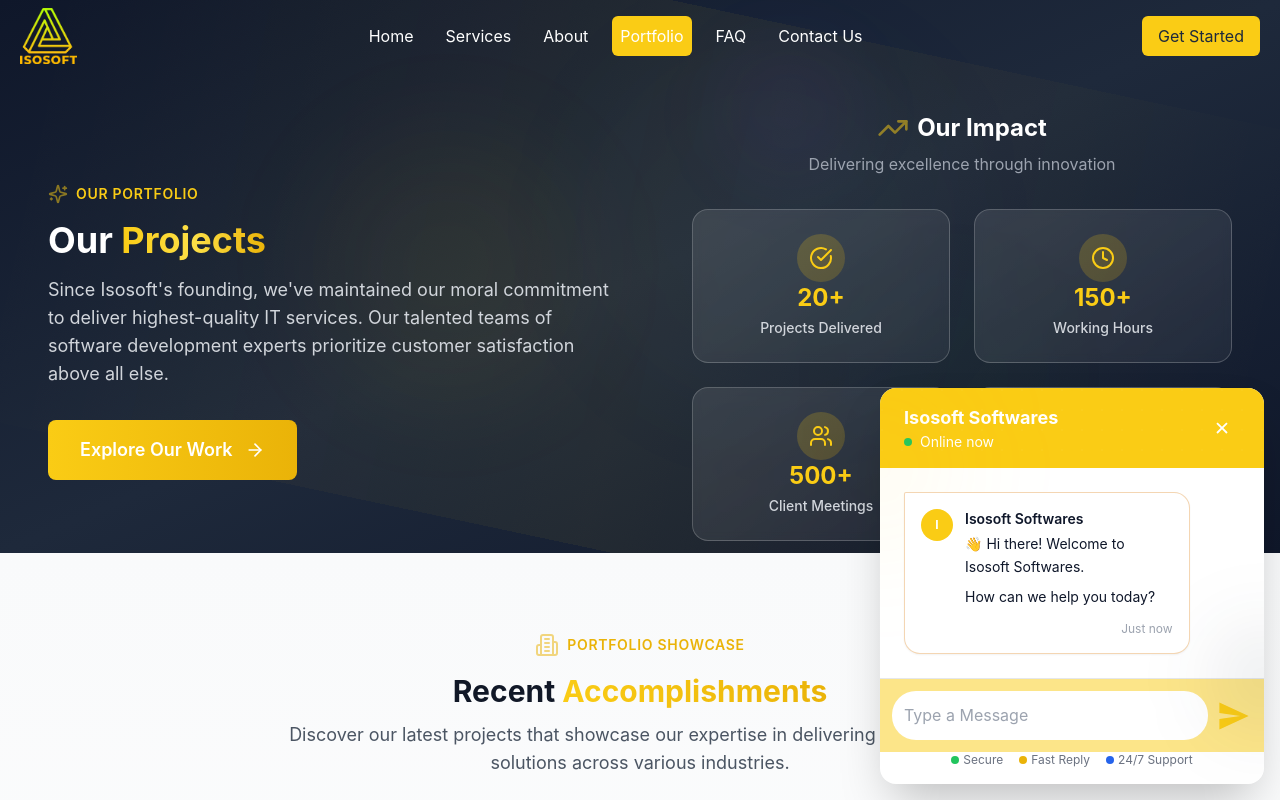
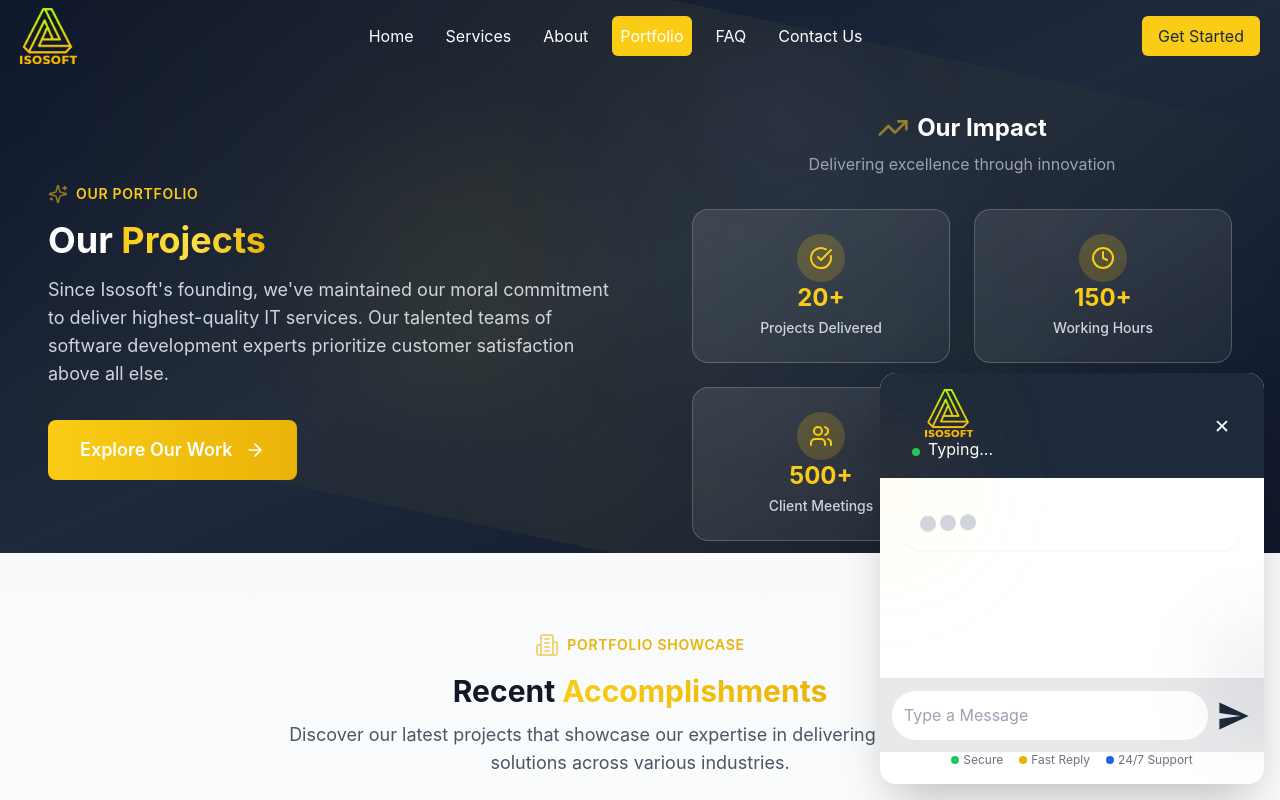
Before and after one commit to rarevisionCommerce/appuxs-client, a React (Vite) app: page /Projects in a window 1280 px wide. Both pictures are taken after a click on the button 1232 px from the left and 752 px from the top of the page. Shown: the top 800 px of the page. Built offline with nearby package versions, Linux system fonts and the light colour scheme.

Commit message:
advanced ChatWidget

```diff
--- a/src/Website/Components/ChatWithUs.jsx
+++ b/src/Website/Components/ChatWithUs.jsx
@@ -1,18 +1,28 @@
-import { useState } from "react";
+import { useState, useEffect } from "react";
 import { useLocation } from "react-router-dom";
 import { IoCloseSharp } from "react-icons/io5";
-import { IoLogoWhatsapp,IoMdSend } from "react-icons/io";
+import { IoLogoWhatsapp, IoMdSend } from "react-icons/io";
 import { FaWhatsapp } from "react-icons/fa";
 import whatsappNumber from "../../utils/whatsappNumber";
-//import "animate.css";
-
+import Logo from "../../assets/Logo.png"
 
 function ChatWithUs() {
   const [isChatOpen, setIsChatOpen] = useState(false);
+  const [showNotification, setShowNotification] = useState(false);
+  const [showTyping, setShowTyping] = useState(false);
+  const [showWelcomeMessage, setShowWelcomeMessage] = useState(false);
+  const [messageText, setMessageText] = useState("");
   const location = useLocation();
   const { pathname } = location;
 
+  // Show notification badge after 3 seconds of page load
+  useEffect(() => {
+    const timer = setTimeout(() => {
+      setShowNotification(true);
+    }, 3000);
 
+    return () => clearTimeout(timer);
+  }, []);
 
   // function to generate
   function generateRandomString(length) {
@@ -29,7 +39,42 @@
   const [clientIdFromStorage, setclientIdFromStorage] = useState("");
 
   const toggleChat = () => {
-    setIsChatOpen(!isChatOpen);
+    if (!isChatOpen) {
+      // When opening chat, hide notification and start typing simulation
+      setShowNotification(false);
+      setIsChatOpen(true);
+
+      // Start typing simulation after a brief delay
+      setTimeout(() => {
+        setShowTyping(true);
+      }, 500);
+
+      // Show welcome message after typing simulation
+      setTimeout(() => {
+        setShowTyping(false);
+        setShowWelcomeMessage(true);
+      }, 4000);
+    } else {
+      setIsChatOpen(false);
+      // Reset states when closing
+      setShowWelcomeMessage(false);
+      setShowTyping(false);
+    }
+  };
+
+  const handleSendMessage = () => {
+    if (messageText.trim()) {
+      // Create WhatsApp URL with the message
+      const whatsappUrl = `https://wa.me/${whatsappNumber()}?text=${encodeURIComponent(messageText)}`;
+      window.open(whatsappUrl, '_blank');
+      setMessageText(""); // Clear the input after sending
+    }
+  };
+
+  const handleKeyPress = (e) => {
+    if (e.key === 'Enter') {
+      handleSendMessage();
+    }
   };
 
   return (
@@ -41,14 +86,21 @@
     >
       {/* Floating Chat Button */}
       {!isChatOpen && (
+        <div className="relative">
           <button
             onClick={toggleChat}
             className="group relative overflow-hidden bg-gradient-to-r from-green-500 to-green-600 hover:from-green-400 hover:to-green-400 text-white p-3 rounded-full shadow-xl hover:shadow-2xl transition-all duration-300 hover:scale-105 animate-pulse flex items-center space-x-3"
           >
+            <FaWhatsapp size={40} className="relative z-10" />
+          </button>
 
-          <FaWhatsapp size={40} className="relative z-10" />
-
-        </button>
+          {/* Notification Badge */}
+          {showNotification && (
+            <div className="absolute -top-1 -right-1 bg-red-500 text-white text-xs font-bold rounded-full w-6 h-6 flex items-center justify-center ">
+              1
+            </div>
+          )}
+        </div>
       )}
 
       {/* Chat Widget */}
@@ -62,7 +114,7 @@
 
           <div className="fixed bottom-4 right-4 w-[calc(100vw-2rem)] max-w-sm md:w-96 bg-white rounded-2xl shadow-2xl  overflow-hidden transition-all duration-300 transform">
             {/* Header */}
-            <div className="relative bg-secondary px-6 py-4">
+            <div className="relative bg-primary px-6 py-4">
               {/* Background pattern */}
               <div
                 className="absolute inset-0 opacity-10"
@@ -75,21 +127,18 @@
               <div className="relative flex items-center justify-between">
                 <div className="flex items-center space-x-3">
                   <div className="relative">
-                    <h3 className="text-lg text-white font-bold">Isosoft Softwares</h3>
-                    <div className="flex items-center space-x-2">
-                      <div className="w-2 h-2 bg-green-500 rounded-full"></div>
-                      <p className="text-white text-sm">Online now</p>
+
+                    <div className="flex flex-col items-center space-x-2">
+                      <img src={Logo} className="h-12 w-12"/>
+                      <div className="flex gap-2 justify-center items-center ">
+                        <div className="w-2  h-2 mt-1 bg-green-500 rounded-full"></div>
+                      <p className="text-white ">
+                        {showTyping ? "Typing..." : "Online"}
+                      </p>
+                      </div>
+
                     </div>
                   </div>
-                  {/* <div>
-                    <h3 className="text-light font-bold text-lg">
-                      Agape Smart Solutions
-                    </h3>
-                    <div className="flex items-center space-x-2">
-                      <div className="w-2 h-2 bg-secondary rounded-full"></div>
-                      <p className="text-tertiary text-sm">Online now</p>
-                    </div>
-                  </div> */}
                 </div>
 
                 <button
@@ -107,7 +156,27 @@
               <div className="absolute top-0 left-0 w-32 h-32 bg-secondary/10 rounded-full blur-3xl -translate-x-16 -translate-y-16"></div>
               <div className="absolute bottom-0 right-0 w-24 h-24 bg-primary/10 rounded-full blur-2xl translate-x-12 translate-y-12"></div>
 
+              {/* Typing Indicator */}
+              {showTyping && (
+                <div className="relative rounded-2xl rounded-tl-sm p-4 shadow-sm   mb-4">
+                  <div className="flex items-start space-x-3">
+
+                    <div className="flex-1">
+
+                      <div className="flex items-center space-x-1">
+                        <div className="flex space-x-1">
+                          <div className="w-4 h-4 bg-gray-300 rounded-full animate-bounce"></div>
+                          <div className="w-4 h-4 bg-gray-300 rounded-full animate-bounce" style={{animationDelay: '0.1s'}}></div>
+                          <div className="w-4 h-4 bg-gray-300 rounded-full animate-bounce" style={{animationDelay: '0.2s'}}></div>
+                        </div>
+                      </div>
+                    </div>
+                  </div>
+                </div>
+              )}
+
               {/* Welcome Message */}
+              {showWelcomeMessage && (
                 <div className="relative bg-white rounded-2xl rounded-tl-sm p-4 shadow-sm border border-tertiary/30 max-w-[85%]">
                   <div className="flex items-start space-x-3">
                     <div className="w-8 h-8 bg-secondary rounded-full flex items-center justify-center flex-shrink-0">
@@ -131,30 +200,25 @@
                     Just now
                   </p>
                 </div>
+              )}
             </div>
 
             {/* Action Button */}
-            <div className="p-3 border-t items-center gap-2 bg-secondary/50 flex">
-            <input placeholder="Type a Message " type="text" className="p-3 outline-none rounded-3xl  w-full"/>
-              <a
-                target="_blank"
-                rel="noopener noreferrer"
-                href={`https://wa.me/${whatsappNumber()}`}
-                className=""
+            <div className="p-3 border-t items-center gap-2 bg-primary/10 flex">
+              <input
+                placeholder="Type a Message"
+                type="text"
+                value={messageText}
+                onChange={(e) => setMessageText(e.target.value)}
+                onKeyPress={handleKeyPress}
+                className="p-3 outline-none rounded-3xl w-full"
+              />
+              <button
+                onClick={handleSendMessage}
+                className="cursor-pointer"
               >
-
-                 <IoMdSend className="h-9 w-9 text-secondary" />
-              </a>
-
-              {/* Quick action buttons */}
-              {/* <div className="grid grid-cols-2 gap-3 mt-4">
-                <button className="text-sm text-dark hover:text-secondary py-2 px-4 border border-tertiary/50 hover:border-secondary/50 rounded-lg transition-colors duration-200">
-                  📚 Services
+                <IoMdSend className="h-9 w-9 text-primary hover:text-primary/80 transition-colors" />
               </button>
-                <button className="text-sm text-dark hover:text-secondary py-2 px-4 border border-tertiary/50 hover:border-secondary/50 rounded-lg transition-colors duration-200">
-                  💬 Quick Chat
-                </button>
-              </div> */}
             </div>
 
             {/* Trust indicators */}
--- a/src/Website/Components/Projects.jsx
+++ b/src/Website/Components/Projects.jsx
@@ -25,7 +25,7 @@
 
   return (
     <section id="projects" className="bg-slate-100 py-10">
-      <div className="container mx-auto md:px-6 px-2 ">
+      <div className=" md:px-6 px-2 ">
 
         {/* Section Header */}
         <div className="mb-7">
@@ -86,7 +86,7 @@
           <div className="relative">
 
             {/* Main Image Container */}
-            <div className="relative w-full h-96 rounded-2xl overflow-hidden shadow-2xl">
+            <div className="relative w-full h-96 rounded-2xl overflow-hidden shadow-lg">
 
               {/* Images */}
               <div className="relative w-full h-full">
@@ -123,7 +123,7 @@
               {/* Overlay */}
               <div className="absolute inset-0 bg-gradient-to-t from-slate-900/30 to-transparent"></div>
 
-              {/* Dots Indicator */}
+              {/* Pagination Indicator */}
               <div className="absolute bottom-6 left-1/2 transform -translate-x-1/2">
                 <div className="flex space-x-2">
                   <button
--- a/src/Website/Components/Services.jsx
+++ b/src/Website/Components/Services.jsx
@@ -13,7 +13,7 @@
 function ServicesSection() {
   return (
     <section className="bg-gradient-to-b from-slate-100 via-slate-50 to-white py-10">
-      <div className="container mx-auto lg:px-6 px-2">
+      <div className="lg:px-6 px-2">
 
         {/* Section Header */}
         <div className="mb-10">
--- a/src/Website/Components/Technologies.jsx
+++ b/src/Website/Components/Technologies.jsx
@@ -257,7 +257,7 @@
 {/**my new keyboard typed this one and now the mouse is in control */}
   return (
     <div className="min-h-screen py-16 px-4" style={{ backgroundColor: '#f1f5f9' }} id="stck">
-      <div className="container mx-auto">
+      <div className="">
         {/* Header */}
         <div className=" mb-12">
          <h2 className="text-2xl lg:text-4xl font-bold text-slate-800 mb-3 ">
--- a/src/Website/Pages/Faq.jsx
+++ b/src/Website/Pages/Faq.jsx
@@ -153,9 +153,9 @@
           <div className="container mx-auto px-4 sm:px-6 lg:px-8 xl:px-12 py-8">
             <div className="max-w-4xl mx-auto">
               {faqs.map((faq, index) => (
-                <div key={index} onClick={() => handleToggle(index)} className="mb-4 flex flex-col border border-secondary/50 py-2 rounded-xl hover:border-secondary/70 transition-colors duration-300 bg-white/50 hover:bg-white/80 backdrop-blur-sm shadow-sm hover:shadow-md">
+                <div key={index} onClick={() => handleToggle(index)} className="mb-4 flex flex-col border border-secondary/50 py-2 rounded-xl hover:border-secondary/70 transition-colors duration-300  backdrop-blur-sm ">
                   {/**Question */}
-                  <div className="flex justify-between items-center w-full md:text-lg font-semibold px-3 py-2 rounded-xl focus:outline-none cursor-pointer">
+                  <div className="flex justify-between items-center w-full text-sm md:text-lg font-semibold px-3 py-2 rounded-xl focus:outline-none cursor-pointer">
                     <div className="flex-1 pr-4 text-left break-words">{faq.question}</div>
                     {/**Answer */}
                     <ChevronDown className={`text-primary w-6 h-6 flex-shrink-0 transition-transform duration-300 ${openIndex === index ? "rotate-180" : ""}`} />
```
Also changed, not shown: src/Website/Pages/About.jsx (+1 -10 lines), src/Website/Pages/Projects.jsx (+4 -4 lines). Lines whose indentation alone changed are shown as unchanged.
